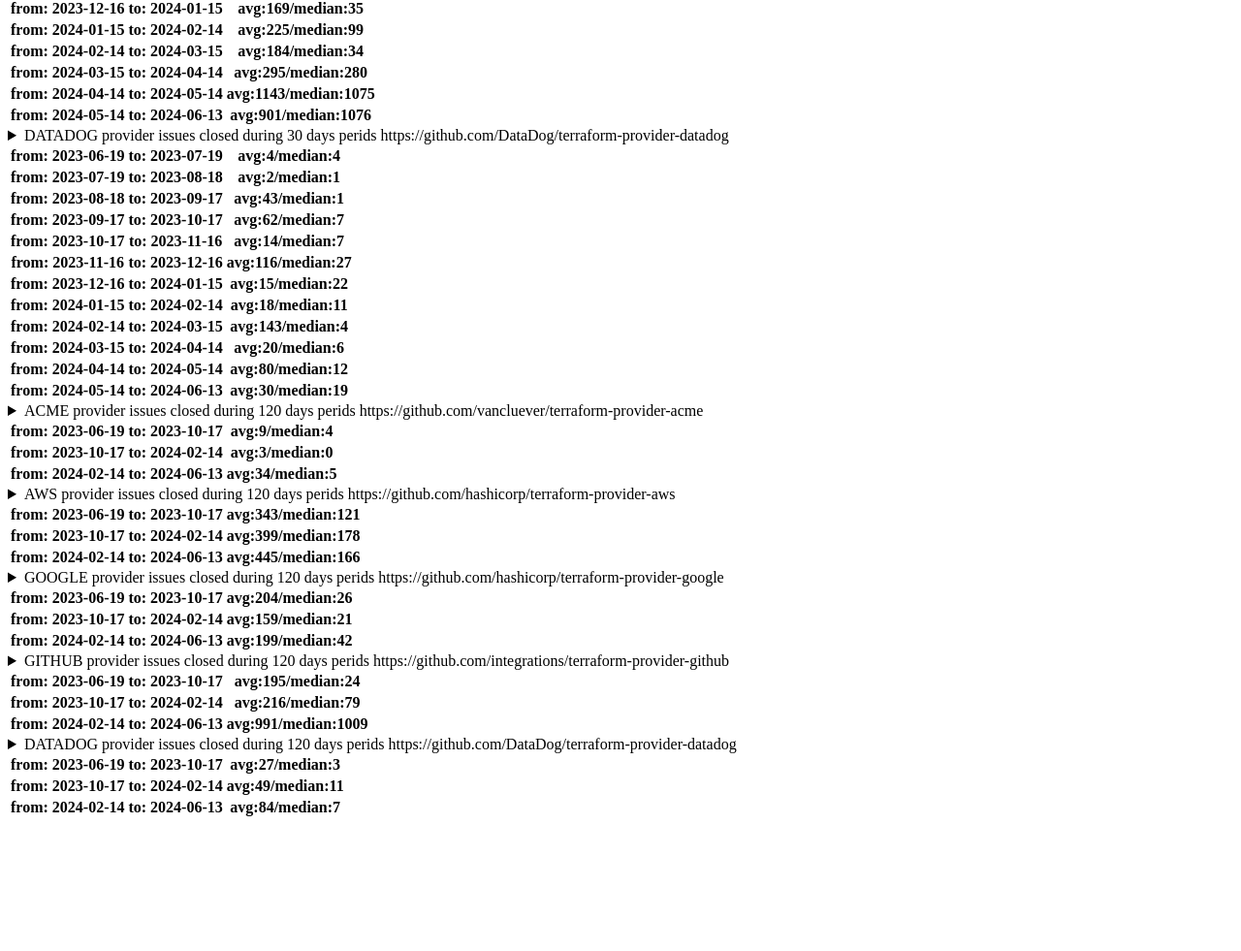
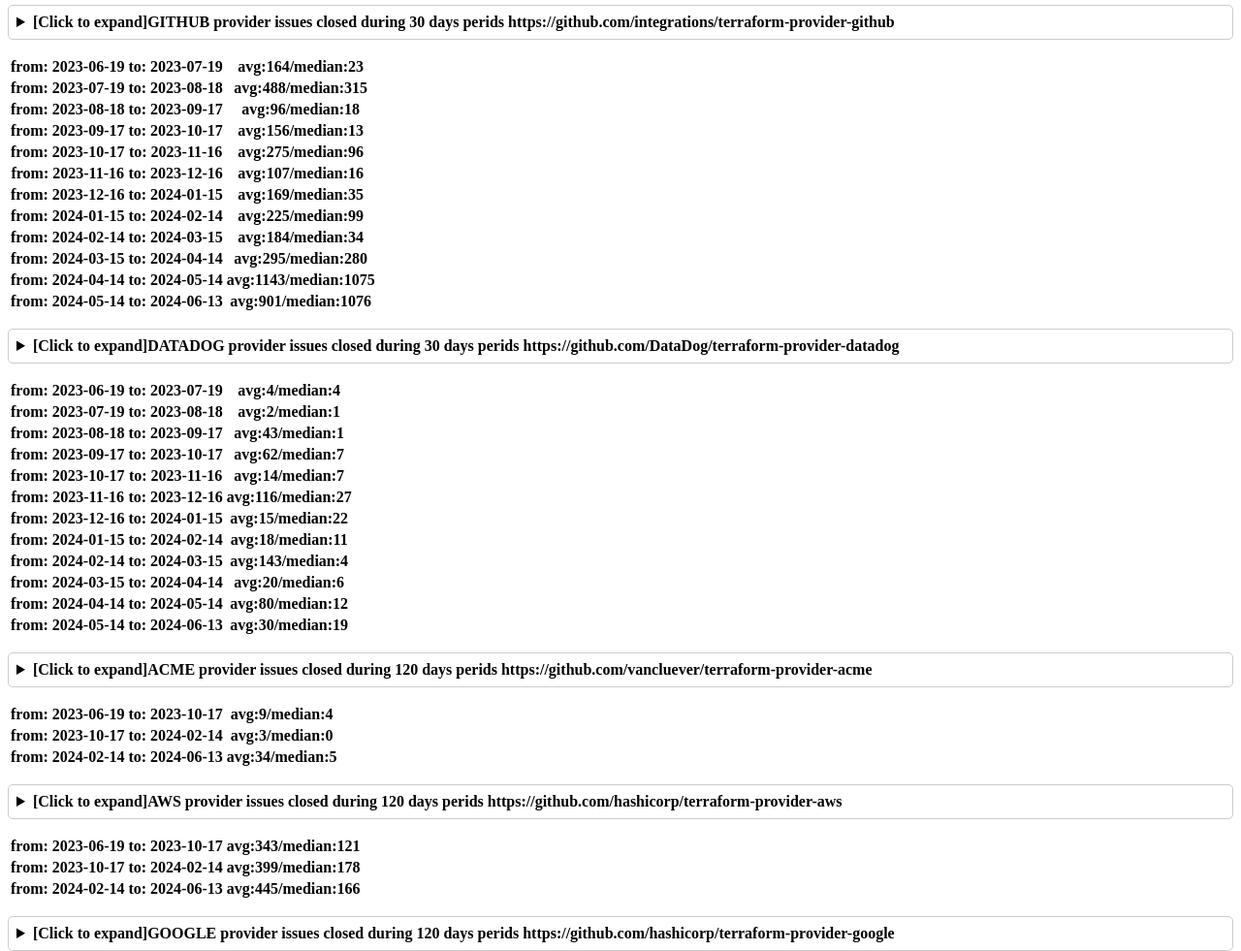
Before and after one commit to DayS1eeper/closed_issues, a plain HTML site: page index.html in a window 1280 px wide. Shown: the part 993-1974 px from the top of the page at 97% size. Before the commit the page ends 1850 px from the top, so only its background shows below. Drawn offline with nearby package versions, Linux system fonts and the light colour scheme.

Commit message:
better unfold

```diff
--- a/index.html
+++ b/index.html
@@ -52,11 +52,23 @@
             font: 12px sans-serif;
             text-anchor: middle;
         }
+        details {
+            margin: 1em 0;
+            padding: 0.5em;
+            border: 1px solid #ccc;
+            border-radius: 5px;
+        }
+
+        summary {
+            font-weight: bold;
+            cursor: pointer;
+        }
+
     </style>
 </head>
 <body>
     <details>
-        <summary>ACME provider issues closed during 30 days perids https://github.com/vancluever/terraform-provider-acme</summary>
+        <summary> [Click to expand]ACME provider issues closed during 30 days perids https://github.com/vancluever/terraform-provider-acme</summary>
         <div class="diagram-container" id="diagram1"></div>
     </details>
     <table>
@@ -85,7 +97,7 @@
         <tr>
         </table>
     <details>
-        <summary>AWS provider issues closed during 30 days perids https://github.com/hashicorp/terraform-provider-aws</summary>
+        <summary> [Click to expand]AWS provider issues closed during 30 days perids https://github.com/hashicorp/terraform-provider-aws</summary>
     <div class="diagram-container" id="diagram2"></div>
     </details>
     <table>
@@ -115,7 +127,7 @@
         <th>from: 2024-05-14</th><th>to: 2024-06-13</th><th>avg:461/median:145</th>
     </table>
     <details>
-        <summary>GOOGLE provider issues closed during 30 days perids https://github.com/hashicorp/terraform-provider-google</summary>
+        <summary> [Click to expand]GOOGLE provider issues closed during 30 days perids https://github.com/hashicorp/terraform-provider-google</summary>
     <div class="diagram-container" id="diagram3"></div>
     </details>
     <table>
@@ -145,7 +157,7 @@
         <th>from: 2024-05-14</th><th>to: 2024-06-13</th><th>avg:167/median:43</th>
         </table>
     <details>
-        <summary>GITHUB provider issues closed during 30 days perids https://github.com/integrations/terraform-provider-github</summary>
+        <summary> [Click to expand]GITHUB provider issues closed during 30 days perids https://github.com/integrations/terraform-provider-github</summary>
     <div class="diagram-container" id="diagram4"></div>
     </details>
     <table>
@@ -175,7 +187,7 @@
         <th>from: 2024-05-14</th><th>to: 2024-06-13</th><th>avg:901/median:1076</th>
         </table>
     <details>
-        <summary>DATADOG provider issues closed during 30 days perids https://github.com/DataDog/terraform-provider-datadog</summary>
+        <summary> [Click to expand]DATADOG provider issues closed during 30 days perids https://github.com/DataDog/terraform-provider-datadog</summary>
     <div class="diagram-container" id="diagram5"></div>
     </details>
     <table>
@@ -198,7 +210,7 @@
 
 
         <details>
-            <summary>ACME provider issues closed during 120 days perids https://github.com/vancluever/terraform-provider-acme</summary>
+            <summary> [Click to expand]ACME provider issues closed during 120 days perids https://github.com/vancluever/terraform-provider-acme</summary>
             <div class="diagram-container" id="diagram6"></div>
         </details>
         <table>
@@ -207,7 +219,7 @@
             <tr><th>from: 2024-02-14</th><th>to: 2024-06-13</th><th>avg:34/median:5</th></tr>
             </table>
         <details>
-            <summary>AWS provider issues closed during 120 days perids https://github.com/hashicorp/terraform-provider-aws</summary>
+            <summary> [Click to expand]AWS provider issues closed during 120 days perids https://github.com/hashicorp/terraform-provider-aws</summary>
         <div class="diagram-container" id="diagram7"></div>
         </details>
         <table>
@@ -216,7 +228,7 @@
             <tr><th>from: 2024-02-14</th><th>to: 2024-06-13</th><th>avg:445/median:166</th></tr>
             </table>
         <details>
-            <summary>GOOGLE provider issues closed during 120 days perids https://github.com/hashicorp/terraform-provider-google</summary>
+            <summary> [Click to expand]GOOGLE provider issues closed during 120 days perids https://github.com/hashicorp/terraform-provider-google</summary>
         <div class="diagram-container" id="diagram8"></div>
         </details>
         <table>
@@ -226,7 +238,7 @@
         </table>
 
         <details>
-            <summary>GITHUB provider issues closed during 120 days perids https://github.com/integrations/terraform-provider-github</summary>
+            <summary> [Click to expand]GITHUB provider issues closed during 120 days perids https://github.com/integrations/terraform-provider-github</summary>
         <div class="diagram-container" id="diagram9"></div>
         </details>
         <table>
@@ -235,7 +247,7 @@
             <tr><th>from: 2024-02-14</th><th>to: 2024-06-13</th><th>avg:991/median:1009</th></tr>
         </table>
         <details>
-            <summary>DATADOG provider issues closed during 120 days perids https://github.com/DataDog/terraform-provider-datadog</summary>
+            <summary> [Click to expand]DATADOG provider issues closed during 120 days perids https://github.com/DataDog/terraform-provider-datadog</summary>
         <div class="diagram-container" id="diagram10"></div>
         </details>
         <table>
```
